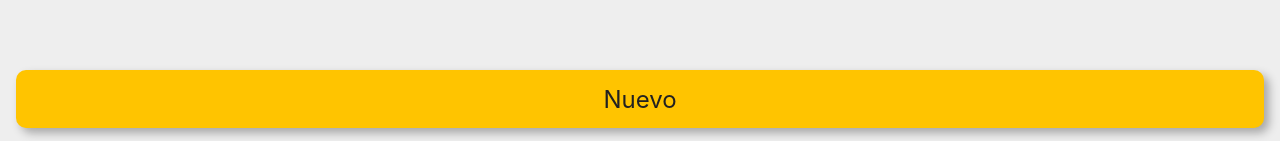
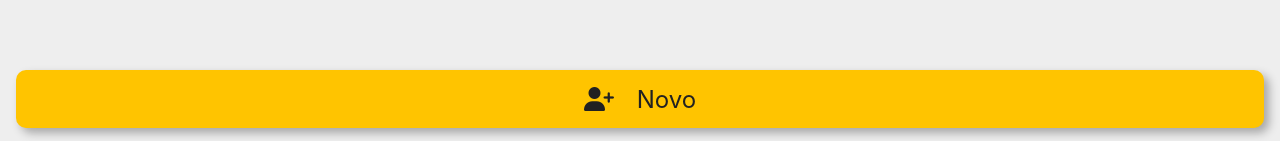
Before and after one commit to david-campos/puntuacion_cartas, a React (Create React App) app: page /escoba in a window 1280 px wide. Shown: the part 656-797 px from the top of the page. Built offline with nearby package versions, Linux system fonts and the light colour scheme.

Commit message:
Participants has now a clear button

```diff
--- a/src/home/Home.tsx
+++ b/src/home/Home.tsx
@@ -1,12 +1,15 @@
 import React from 'react';
 import {Link} from "react-router-dom";
 import './Home.scss';
+import {routes} from "../routes";
 
 export default class Home extends React.Component<any, any> {
     render() {
         return (<ul className="Home">
-            <li><Link to="/tute-cabron">Tute cabrón</Link></li>
-            <li><Link to="/chinchon">Chinchón</Link></li>
+            {routes
+                .filter(r => r.inHome)
+                .map(r => <li><Link to={r.path}>{r.title}</Link></li>)
+            }
         </ul>);
     }
 }
--- a/src/participantes/Participantes.scss
+++ b/src/participantes/Participantes.scss
@@ -59,10 +59,25 @@
       }
     }
   }
-  & > button {
-    all: unset;
-    @include button;
-    width: 100%;
-    text-align: center;
+
+  & > .actions {
+    display: flex;
+
+    & > button {
+      flex: 1;
+
+      &:not(:last-child) {
+        margin-right: 1rem;
+      }
+
+      all: unset;
+      @include button;
+      width: 100%;
+      text-align: center;
+
+      & > i {
+        margin-right: 1rem;
+      }
+    }
   }
 }
--- a/src/participantes/Participantes.tsx
+++ b/src/participantes/Participantes.tsx
@@ -70,14 +70,20 @@ export default class Participantes extends React.Component<ParticipantesProps, P
         }));
     }
 
+    clear() {
+        this.setState({participantes: []},
+            () => {
+                if (this.state.participantes.length < this.minParticipants) {
+                    this.context.change(null);
+                }
+            });
+    }
+
     remove(participant: number) {
         this.setState(state => ({
                 participantes: abbreviateList(state.participantes.filter((p, i) => i !== participant))
             }),
             () => {
-                localStorage.setItem(
-                    LAST_PARTICIPANTS_KEY,
-                    JSON.stringify(this.state.participantes));
                 if (this.state.participantes.length < this.minParticipants) {
                     this.context.change(null);
                 }
@@ -181,14 +187,23 @@ export default class Participantes extends React.Component<ParticipantesProps, P
                     )
                 }
             </ul>
+            <div className="actions">
+                {
+                    this.state.participantes.length === 0 ?
+                        null :
+                        (<button className="secondary" onClick={this.clear.bind(this)}>
+                            <i className="fas fa-broom"/> Vaciar
+                        </button>)
+                }
                 {
                     this.cantAdd(this.state) ?
                         null :
                         (<button className="secondary"
                                  onClick={this.addParticipant.bind(this)}>
-                        Nuevo
+                            <i className="fas fa-user-plus"/> Novo
                         </button>)
                 }
+            </div>
         </div>);
     }
 }
--- a/src/routes.ts
+++ b/src/routes.ts
@@ -10,13 +10,21 @@ interface Route<P, C extends Component<P>> {
     component: C,
     title: string,
     extraProps?: P;
+    inHome?: boolean;
 }
 
 export const routes: Route<any, any>[] = [
     {
+        path: "/tute-cabron",
+        component: TuteCabron,
+        inHome: true,
+        title: "Tute cabrón"
+    },
+    {
         path: "/chinchon",
         component: ScoreTable,
         title: "Chinchón",
+        inHome: true,
         extraProps: {
             modal: ChinchonModal,
             maxPoints: 100,
@@ -26,12 +34,8 @@ export const routes: Route<any, any>[] = [
     {
         path: "/escoba",
         component: Escoba,
+        inHome: true,
         title: "Escoba"
-    },
-    {
-        path: "/tute-cabron",
-        component: TuteCabron,
-        title: "Tute cabrón"
     },
     {
         path: "/",
```
Lines whose indentation alone changed are shown as unchanged.
